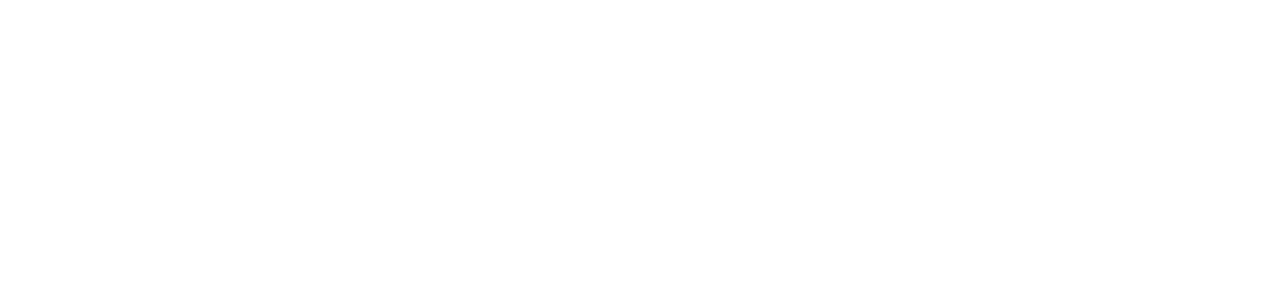
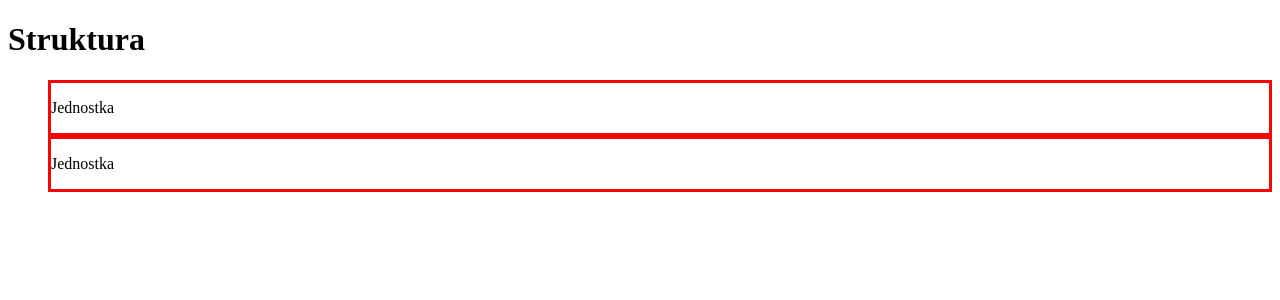
Before and after one commit to monkeymr014/organization_structure, a React (Create React App) app: page / in a window 1280 px wide. Shown: the top 300 px of the page. Built offline with nearby package versions, Linux system fonts and the light colour scheme.

Commit message:
add components Unit and UnitItem

```diff
--- a/package.json
+++ b/package.json
@@ -6,6 +6,7 @@
     "@testing-library/jest-dom": "^5.16.5",
     "@testing-library/react": "^13.4.0",
     "@testing-library/user-event": "^13.5.0",
+    "node-sass": "^7.0.3",
     "react": "^18.2.0",
     "react-dom": "^18.2.0",
     "react-scripts": "5.0.1",
--- a/src/App.js
+++ b/src/App.js
@@ -1,13 +1,32 @@
 import React from 'react';
 import './App.css';
+import Unit from './component/Unit/Unit';
+
+const frse = [
+  {
+    id:'1',
+    name:'boss',
+    position:'1'
+  },
+  {
+    id:'2',
+    name:'boss2',
+    position:'2',
+  }
+]
 
 class App extends React.Component {
 
-
+  state = {
+    units: [...frse]
+  }
   render() {
-  return (
-    <p></p>
-  );
+    return (
+      <>
+        <h1>Struktura</h1>
+        <Unit data={this.state.units} />
+      </>
+    );
   }
 }
 
--- /dev/null
+++ b/src/component/Unit/Unit.js
@@ -0,0 +1,15 @@
+import React, { Children } from "react";
+import styles from "./Unit.module.scss"
+import UnitItem from "./UnitItem";
+
+const Unit = (props) => (
+   <ul className={styles.wrapper}>
+      {
+         props.data.map((item, i) => (
+            <UnitItem key={i} {...item} />
+         ))
+      }
+   </ul>
+)
+
+export default Unit;
--- /dev/null
+++ b/src/component/Unit/Unit.module.scss
@@ -0,0 +1,3 @@
+.wrapper {
+   position: relative;
+}
--- /dev/null
+++ b/src/component/Unit/UnitItem.js
@@ -0,0 +1,10 @@
+import React from "react";
+import styles from "./UnitItem.module.scss"
+
+const UnitItem = () => (
+   <div className={styles.wrapper}>
+     <p>Jednostka</p>
+   </div>
+)
+
+export default UnitItem;
--- /dev/null
+++ b/src/component/Unit/UnitItem.module.scss
@@ -0,0 +1,3 @@
+.wrapper {
+   border:solid red;
+}
```
Also changed, not shown: 1 other file (tests, documents, lock files or other folders).
